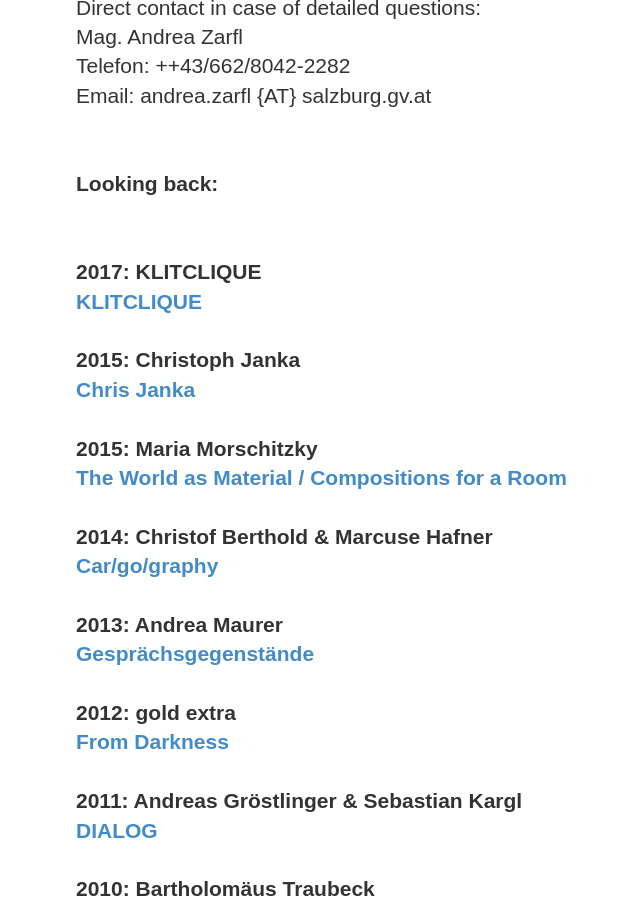
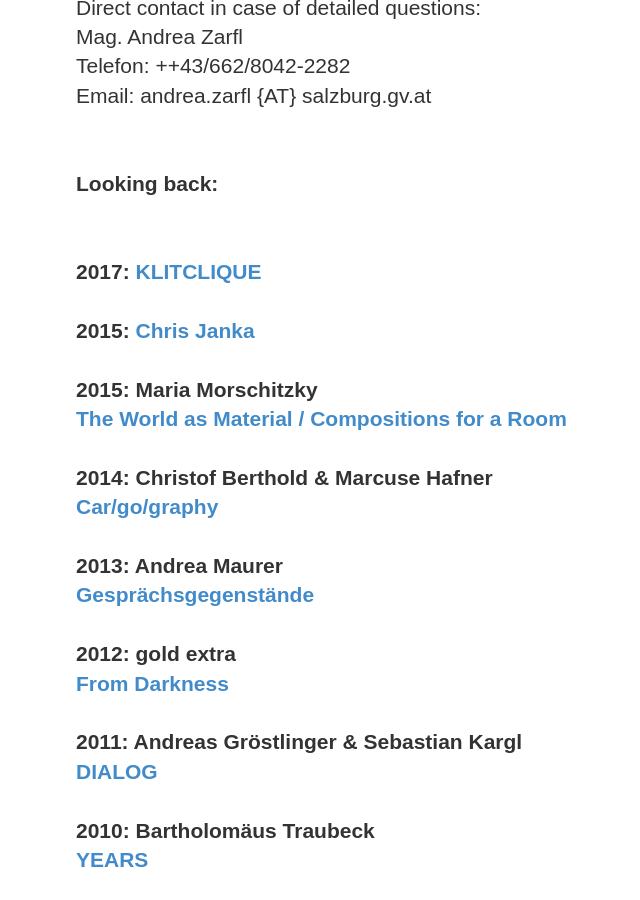
Before and after one commit to philippWassibauer/schmiede_web, a Jekyll site: the page built from medienkunstpreis/index.html, in a window 1280 px wide and 900 px high, scrolled down 587 px. Shown: the whole window, without its empty margins (9-649 px from the left). Built offline with Jekyll 4.4.1, drawn with Linux system fonts in a browser that asks for light colours.

Commit message:
Update index.html

```diff
--- a/medienkunstpreis/index.html
+++ b/medienkunstpreis/index.html
@@ -34,11 +34,9 @@ title: Saline Hallein - Schmiede
       <strong> Looking back: <strong/>
       <br />
            <br /><br />
-           2017: KLITCLIQUE
-           <br /> <a href="https://klitclique.wordpress.com/">KLITCLIQUE</a><br />  <br />
-           2015: Christoph Janka
-           <br /> <a href="http://www.chrisjanka.at/"> Chris Janka</a>
-          <br />
+           2017: <a href="https://klitclique.wordpress.com/">KLITCLIQUE</a><br />  <br />
+           2015: <a href="http://www.chrisjanka.at/"> Chris Janka</a>
+   <br />
             <br />
            2015: Maria Morschitzky
            <br /> <a href="http://service.salzburg.gv.at/lkorrj/Index?cmd=detail_ind&nachrid=55308">The World as Material / Compositions for a Room</a>
```
